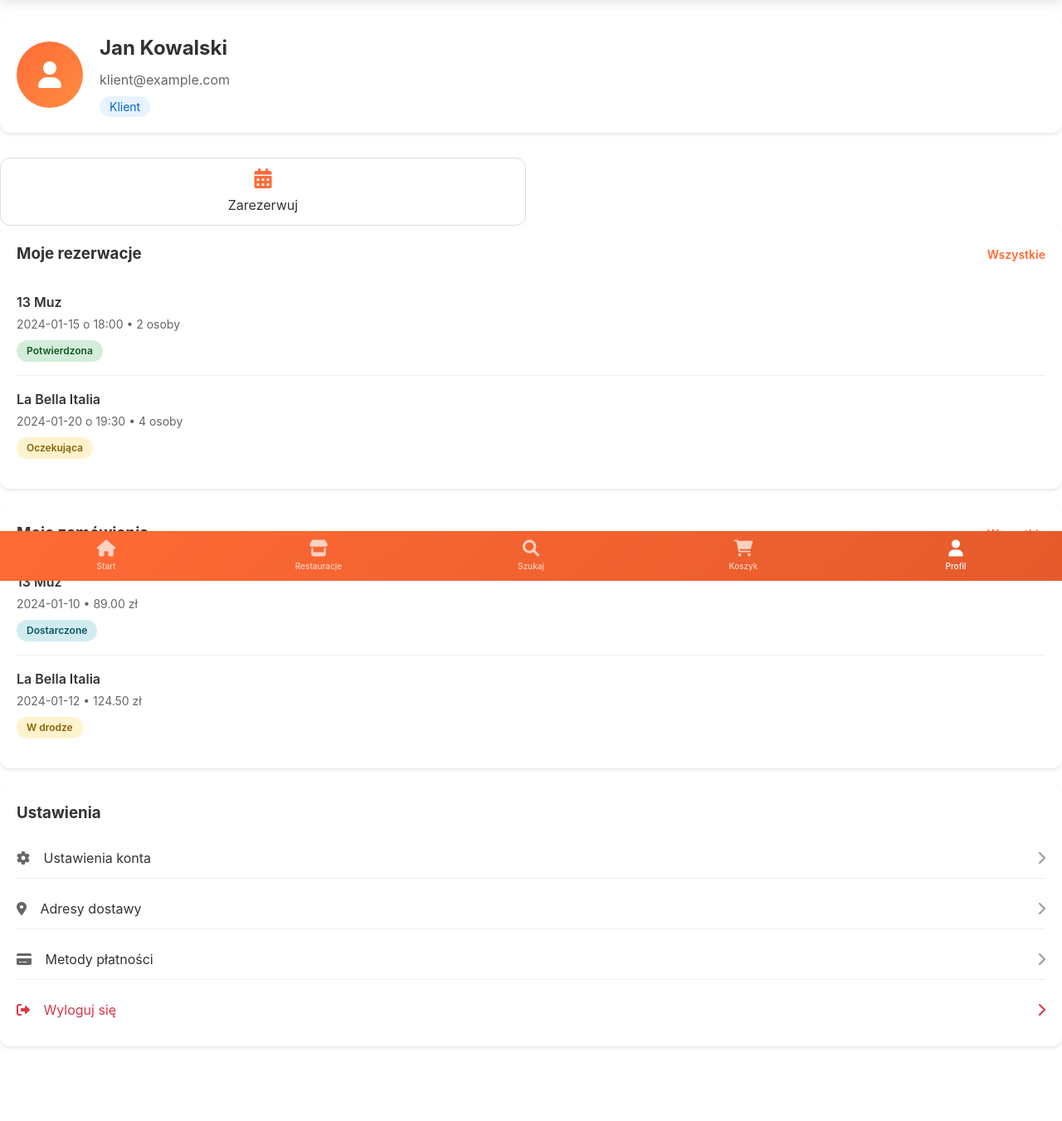
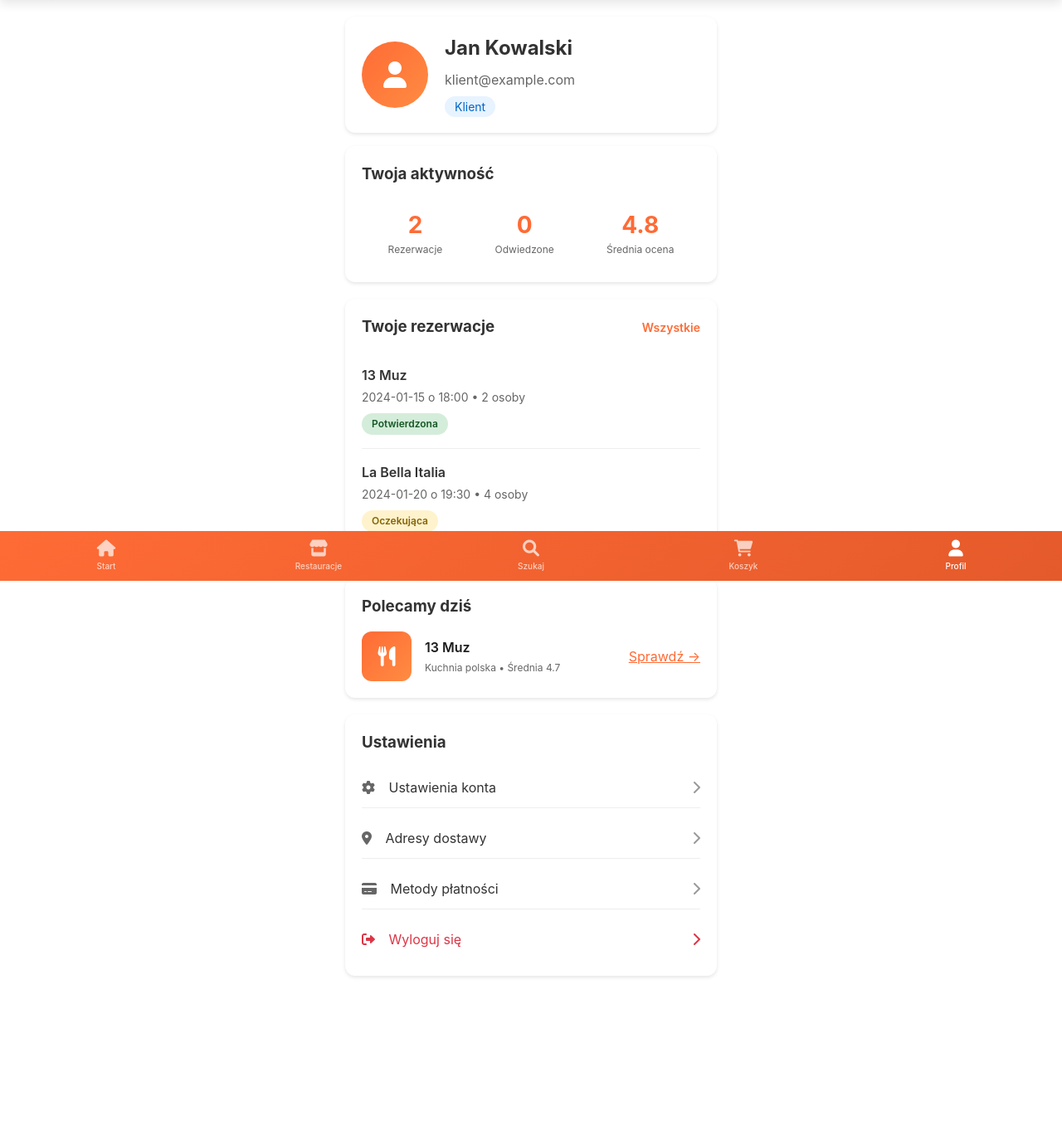
Before and after one commit to hamorii123/Pasibrzuch, a Flask app: page /client/profile in a window 1280 px wide. Shown: the part 100-1451 px from the top of the page at 83% size. After the commit the page ends 1278 px from the top, so only its background shows below. Run offline with Flask 3, Linux system fonts and the light colour scheme; a user stored in the database is signed in; data comes from the database, SQL or seed files in the repository.

Commit message:
Poprawiłem widok profilu klienta

```diff
--- a/pasibrzuch/templates/client/profile_mobile.html
+++ b/pasibrzuch/templates/client/profile_mobile.html
@@ -12,7 +12,7 @@
     display: flex;
     align-items: center;
     gap: 20px;
-    margin-bottom: 30px;
+    margin-bottom: 16px;
     padding: 20px;
     background: white;
     border-radius: 12px;
@@ -109,32 +109,36 @@
 }
 
 .profile-actions {
-    display: grid;
-    grid-template-columns: 1fr 1fr;
+    display: flex;
+    justify-content: center;  /* wyśrodkowanie pojedynczego przycisku */
     gap: 12px;
     margin-top: 20px;
 }
 
 .action-btn {
-    padding: 12px;
+    padding: 12px 24px;  /* szerszy przycisk */
     border: 1px solid #ddd;
     border-radius: 12px;
     background: white;
     text-align: center;
     text-decoration: none;
     color: #333;
+    display: inline-flex;
+    align-items: center;
+    gap: 8px;
 }
 
 .action-btn i {
-    display: block;
-    font-size: 24px;
-    margin-bottom: 8px;
+    font-size: 18px;
+    margin-bottom: 0;  /* usuń margines */
     color: #FF6B35;
 }
+
 </style>
 {% endblock %}
 
 {% block content %}
+<div style="max-width: 480px; margin: 0 auto; padding: 0 16px;">
 <div class="profile-container">
     <!-- Nagłówek profilu -->
     <div class="profile-header">
@@ -152,18 +156,29 @@
         </div>
     </div>
 
-    <!-- Szybkie akcje -->
-    <div class="profile-actions">
-        <a href="{{ url_for('client_reservation', restaurant_id=1) }}" class="action-btn">
-            <i class="fas fa-calendar-alt"></i>
-            <span>Zarezerwuj</span>
-        </a>
+        <!-- Statystyki -->
+<div class="profile-section">
+    <h3>Twoja aktywność</h3>
+    <div style="display: flex; justify-content: space-around; text-align: center; padding: 10px 0;">
+        <div>
+            <div style="font-size: 28px; font-weight: 700; color: #FF6B35;">{{ reservations|length }}</div>
+            <div style="font-size: 12px; color: #666;">Rezerwacje</div>
+        </div>
+        <div>
+            <div style="font-size: 28px; font-weight: 700; color: #FF6B35;">{{ restaurants|length }}</div>
+            <div style="font-size: 12px; color: #666;">Odwiedzone</div>
+        </div>
+        <div>
+            <div style="font-size: 28px; font-weight: 700; color: #FF6B35;">4.8</div>
+            <div style="font-size: 12px; color: #666;">Średnia ocena</div>
+        </div>
     </div>
+</div>
 
     <!-- Rezerwacje -->
     <div class="profile-section">
         <h3>
-            Moje rezerwacje
+            Twoje rezerwacje
             <a href="#" class="section-link">Wszystkie</a>
         </h3>
 
@@ -188,33 +203,24 @@
         {% endif %}
     </div>
 
-    <!-- Zamówienia -->
-    <div class="profile-section">
-        <h3>
-            Moje zamówienia
-            <a href="#" class="section-link">Wszystkie</a>
-        </h3>
 
-        {% if orders %}
-            {% for order in orders %}
-            <div class="order-item">
-                <div class="order-title">{{ order.restaurant_name }}</div>
-                <div class="order-details">
-                    {{ order.date }} • {{ "%.2f"|format(order.total) }} zł
-                </div>
-                <div>
-                    <span class="status-badge {% if order.status == 'Dostarczone' %}status-delivered{% else %}status-pending{% endif %}">
-                        {{ order.status }}
-                    </span>
-                </div>
-            </div>
-            {% endfor %}
-        {% else %}
-            <p style="color: #666; text-align: center; padding: 20px 0;">
-                Brak zamówień
-            </p>
-        {% endif %}
+
+    <!-- Polecane -->
+<div class="profile-section">
+    <h3>Polecamy dziś</h3>
+    <div style="display: flex; align-items: center; gap: 16px;">
+        <div style="width: 60px; height: 60px; background: linear-gradient(135deg, #FF6B35, #FF8C42); border-radius: 12px; display: flex; align-items: center; justify-content: center;">
+            <i class="fas fa-utensils" style="color: white; font-size: 24px;"></i>
+        </div>
+        <div>
+            <div style="font-weight: 600; margin-bottom: 4px;">13 Muz</div>
+            <div style="font-size: 12px; color: #666;">Kuchnia polska • Średnia 4.7</div>
+        </div>
+        <a href="{{ url_for('client_menu', restaurant_id=1) }}" style="margin-left: auto; color: #FF6B35;">
+            Sprawdź →
+        </a>
     </div>
+</div>
 
     <!-- Ustawienia -->
     <div class="profile-section">
@@ -239,4 +245,5 @@
         </div>
     </div>
 </div>
+</div>
 {% endblock %}
```
